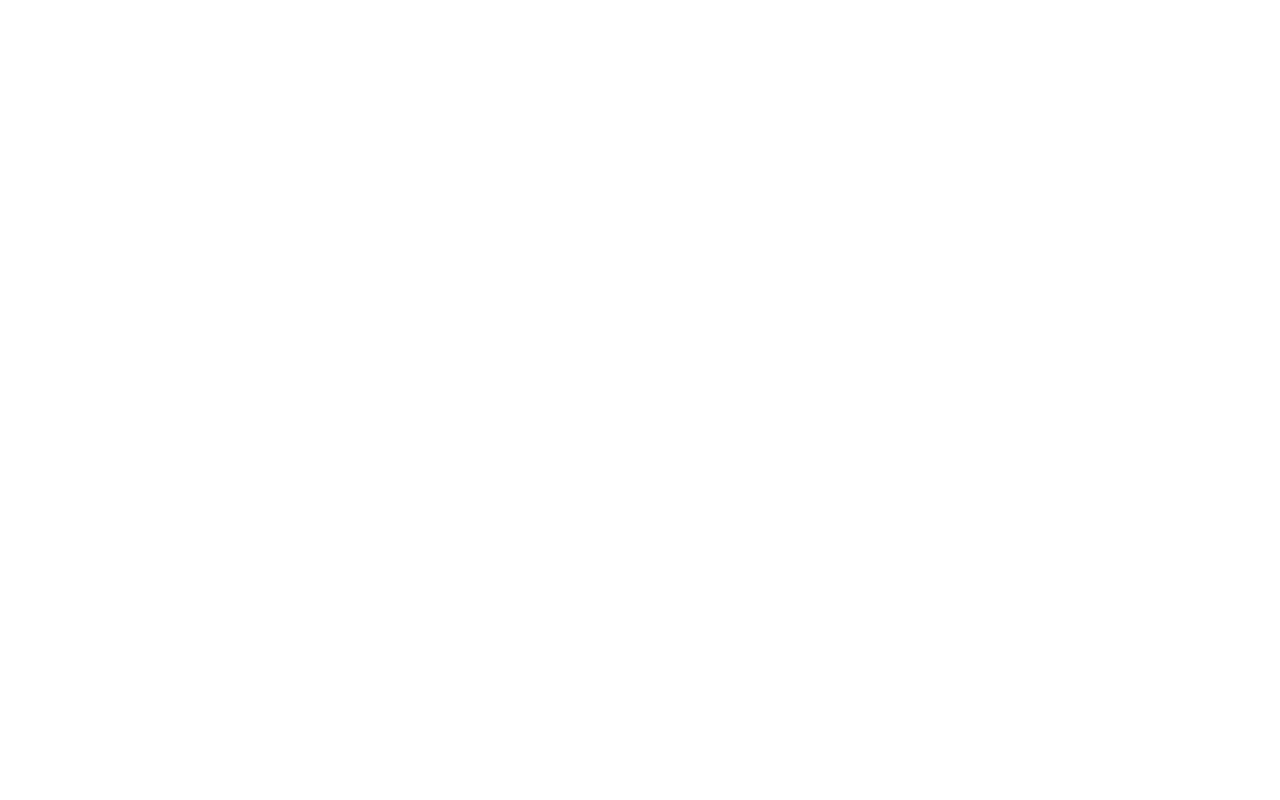
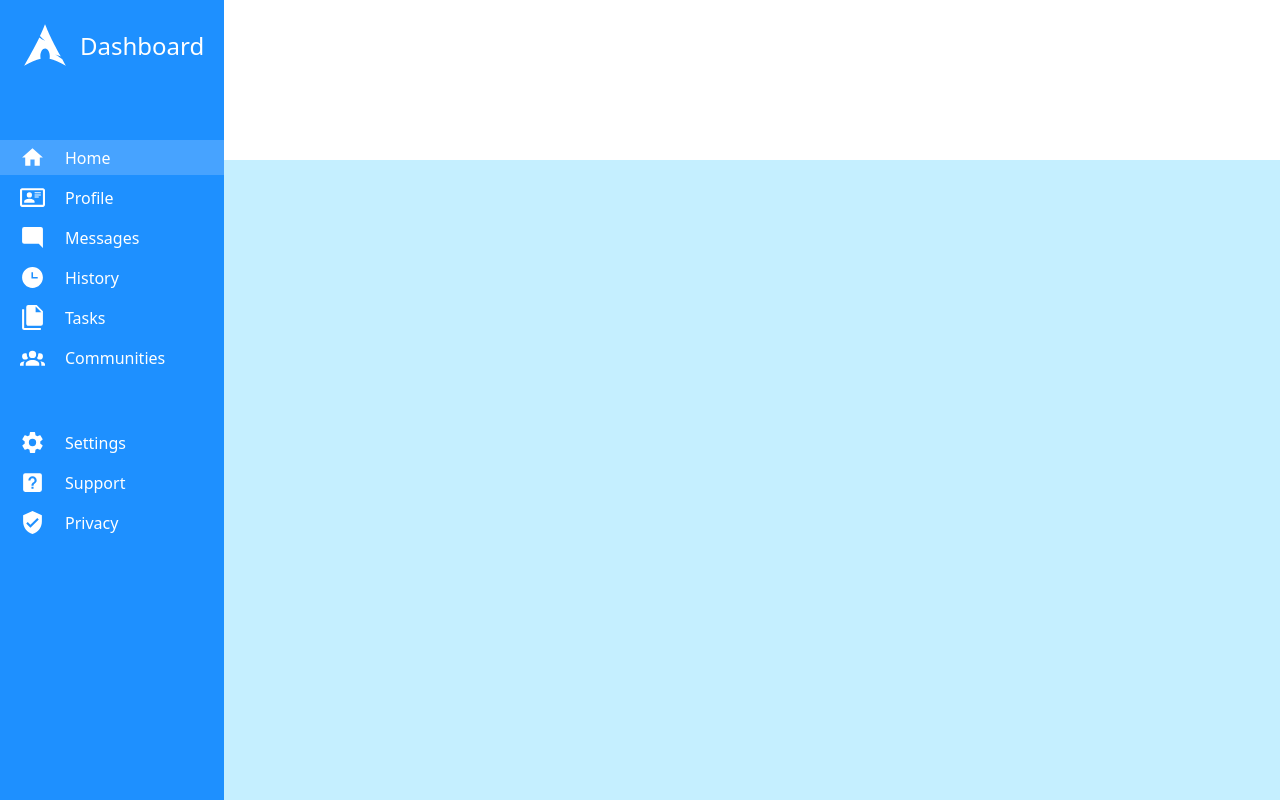
Before and after one commit to KarolMajerczyk/odin-admin-dashboard, a plain HTML site: page index.html in a window 1280 px wide. Drawn offline with Linux system fonts and the light colour scheme.

Commit message:
Create sidebar with branding, main nav and utility nav

```diff
--- a/index.html
+++ b/index.html
@@ -9,9 +9,57 @@
   <body>
     <div class="container">
       <div class="sidebar">
-        <div class="branding"></div>
-        <ul class="main-navigation"></ul>
-        <ul class="utility-navigation"></ul>
+        <div class="branding">
+          <img src="assets/icons/arch.svg" alt="" />
+          <h1>Dashboard</h1>
+        </div>
+        <ul class="main-nav">
+          <li class="active-link">
+            <a href="#"> <img src="assets/icons/home.svg" alt="" /> Home</a>
+          </li>
+          <li>
+            <a href="#">
+              <img src="assets/icons/card-account-details-outline.svg" alt="" />
+              Profile
+            </a>
+          </li>
+          <li>
+            <a href="#">
+              <img src="assets/icons/message-reply.svg" alt="" /> Messages
+            </a>
+          </li>
+          <li>
+            <a href="#">
+              <img src="assets/icons/clock-time-three.svg" alt="" /> History
+            </a>
+          </li>
+          <li>
+            <a href="#">
+              <img src="assets/icons/file-multiple.svg" alt="" /> Tasks
+            </a>
+          </li>
+          <li>
+            <a href="#">
+              <img src="assets/icons/account-group.svg" alt="" /> Communities
+            </a>
+          </li>
+        </ul>
+        <ul class="utility-nav">
+          <li>
+            <a href="#"><img src="assets/icons/cog.svg" alt="" /> Settings </a>
+          </li>
+
+          <li>
+            <a href="#"
+              ><img src="assets/icons/help-box.svg" alt="" /> Support
+            </a>
+          </li>
+          <li>
+            <a href="#"
+              ><img src="assets/icons/shield-check.svg" alt="" /> Privacy
+            </a>
+          </li>
+        </ul>
       </div>
       <div class="header">
         <div class="search-bar"></div>
--- a/style.css
+++ b/style.css
@@ -51,3 +51,94 @@ li {
   max-width: var(--p-max-width, 65ch);
   text-wrap: pretty;
 }
+
+/*
+---
+---
+---
+*/
+
+body {
+  font-family: system-ui, -apple-system, BlinkMacSystemFont, "Segoe UI", Roboto,
+    Oxygen, Ubuntu, Cantarell, "Open Sans", "Helvetica Neue", sans-serif;
+}
+
+ul {
+  list-style-type: none;
+}
+
+a {
+  text-decoration: none;
+  color: inherit;
+}
+
+/* Container */
+
+.container {
+  height: 100vh;
+  display: grid;
+  grid-template-columns: 1fr 6fr;
+  grid-template-rows: 1fr 4fr;
+}
+
+/* Sidebar */
+
+.sidebar {
+  grid-row: 1 / 3;
+
+  display: grid;
+  grid-template-rows: repeat(3, min-content);
+  gap: 50px;
+
+  background-color: dodgerblue;
+  color: #ffffff;
+}
+
+.branding {
+  display: grid;
+  grid-template-columns: 50px 1fr;
+  align-items: center;
+  gap: 10px;
+
+  font-size: 24px;
+  padding: 20px;
+}
+
+.main-nav,
+.utility-nav {
+  display: grid;
+  gap: 5px;
+}
+
+.main-nav a,
+.utility-nav a {
+  display: grid;
+  grid-template-columns: 25px 1fr;
+  gap: 20px;
+  align-items: center;
+}
+
+.main-nav li,
+.utility-nav li {
+  padding: 5px 20px;
+  cursor: pointer;
+}
+
+.main-nav li.active-link,
+.utility-nav li.active-link,
+.main-nav li:hover,
+.utility-nav li:hover {
+  background-color: rgb(71, 163, 255);
+}
+
+/* Header */
+
+.header {
+  background-color: #fff;
+}
+
+/* Main Content */
+
+.main-content {
+  background-color: rgb(197, 239, 255);
+}
```
Also changed, not shown: assets/icons/account-group.svg (added), assets/icons/arch.svg (added), assets/icons/card-account-details-outline.svg (added), assets/icons/clock-time-three.svg (added), assets/icons/cog.svg (added), assets/icons/file-multiple.svg (added), assets/icons/help-box.svg (added), assets/icons/home.svg (added), assets/icons/message-reply.svg (added), assets/icons/shield-check.svg (added).
